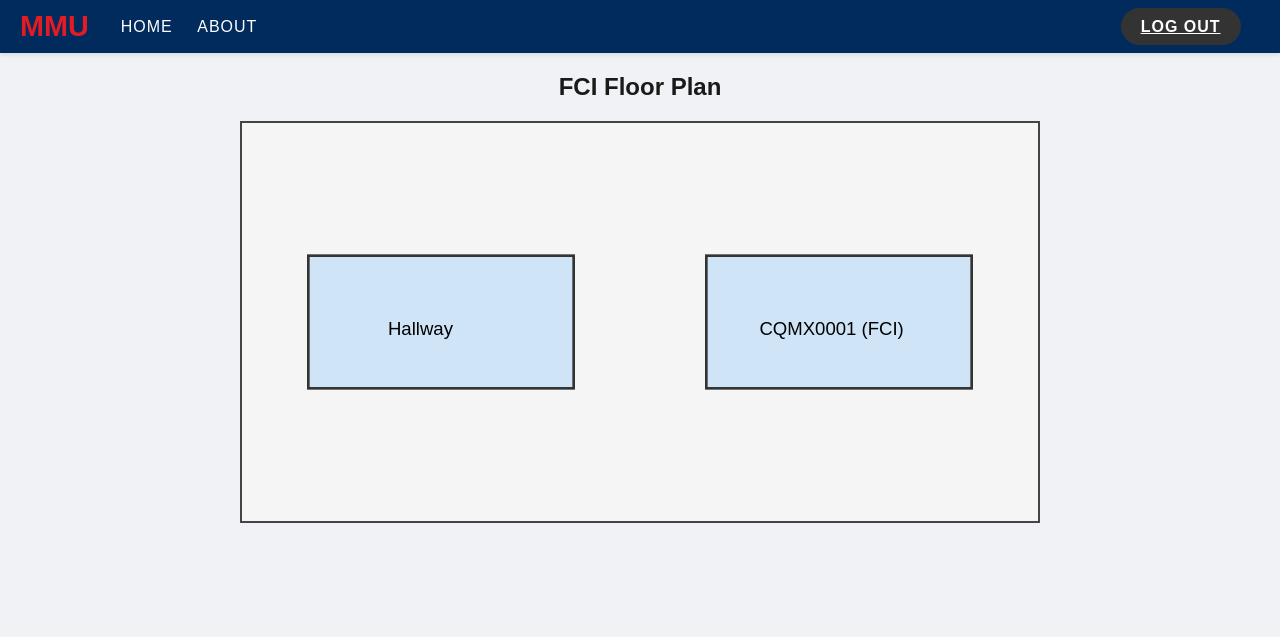
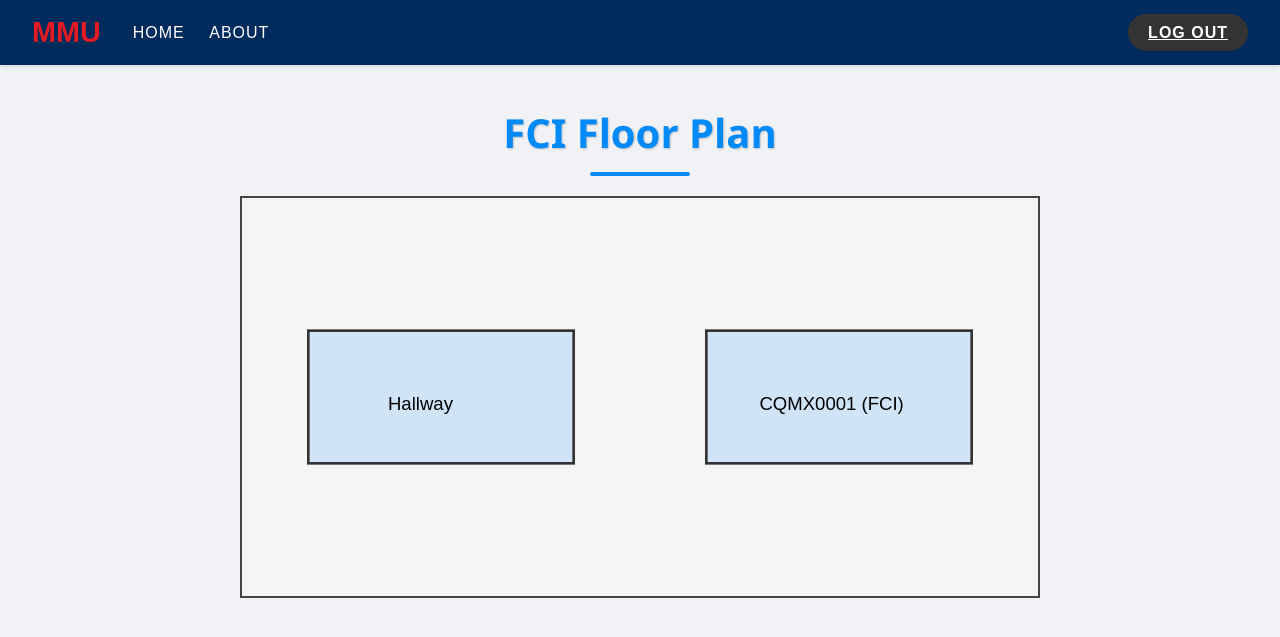
Before and after one commit to kiesh-tech/BEE-vent_repo, a Flask app: page /building/fci in a window 1280 px wide. Shown: the top 637 px of the page. Run offline with Flask 3, Linux system fonts and the light colour scheme.

Commit message:
Update fci.html

```diff
--- a/templates/fci.html
+++ b/templates/fci.html
@@ -4,7 +4,7 @@
   <meta charset="UTF-8" />
   <meta name="viewport" content="width=device-width, initial-scale=1.0"/>
   <title>Bee-vents</title>
-   <link rel="stylesheet" href="{{ url_for('static', filename='style2.css') }}" />
+   <link rel="stylesheet" href="{{ url_for('static', filename='style.css') }}" />
   <style>
     .area {
       fill: #d0e4f7;
@@ -72,7 +72,7 @@
   </header>
 
   <main>
-    <h2 style="text-align: center; margin-top: 20px;">FCI Floor Plan</h2>
+    <h2 class="floorplan-title">FCI Floor Plan</h2>
 
     <svg id="groundFloor" viewBox="0 0 600 300">
       <!-- Hallway rectangle -->
```
